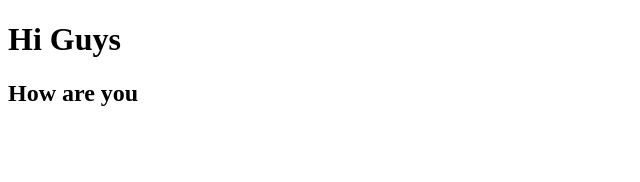
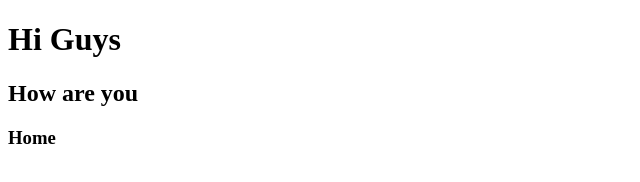
Before and after one commit to thknb/birikki, a plain HTML site: page index.html in a window 1280 px wide. Shown: the full height of the page, 0-640 px from the left. Drawn offline with Linux system fonts and the light colour scheme.

Commit message:
h3 tag yozildi

```diff
--- a/index.html
+++ b/index.html
@@ -8,5 +8,6 @@
 <body>
     <h1>Hi Guys</h1>
     <h2>How are you</h2>
+    <h3>Home</h3>
 </body>
 </html>
```
